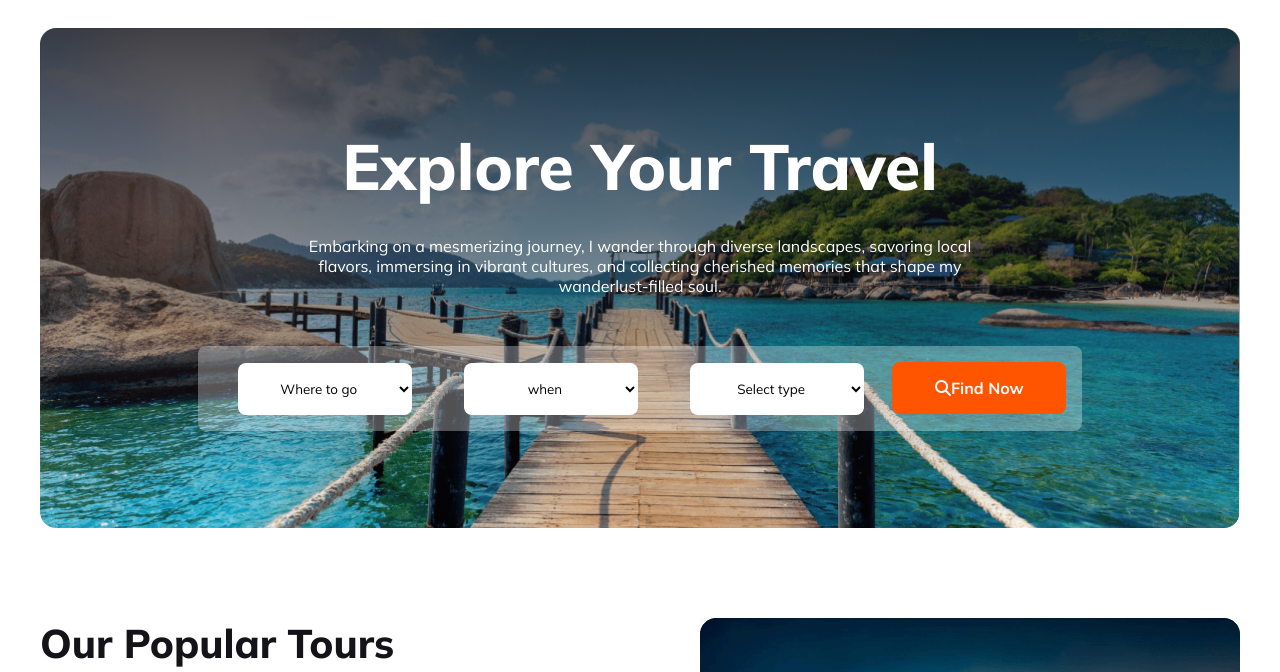
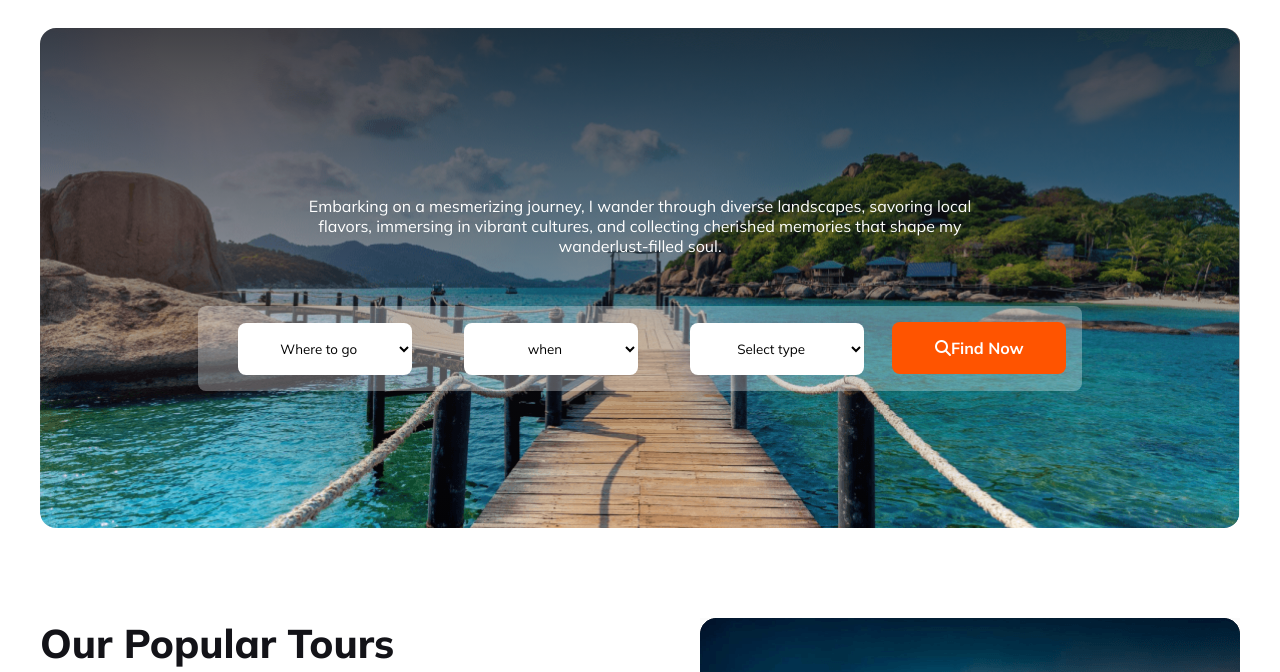
Before and after one commit to MrSaifulDev/hero-travels-, a plain HTML site: page index.html in a window 1280 px wide. Shown: the part 100-772 px from the top of the page. Drawn offline with Linux system fonts and the light colour scheme.

Commit message:
changes final

```diff
--- a/index.html
+++ b/index.html
@@ -26,7 +26,7 @@
     </header>
     <main>
         <div class="banner">
-        <div class="banner-titles"><h1>Explore Your Travel</h1>
+        <div class="banner-titles"><h1></h1>
             <p>Embarking on a mesmerizing journey, I wander through diverse landscapes, savoring local flavors, immersing in vibrant cultures, and collecting cherished memories that shape my wanderlust-filled soul.
             </p></div>
 
```
